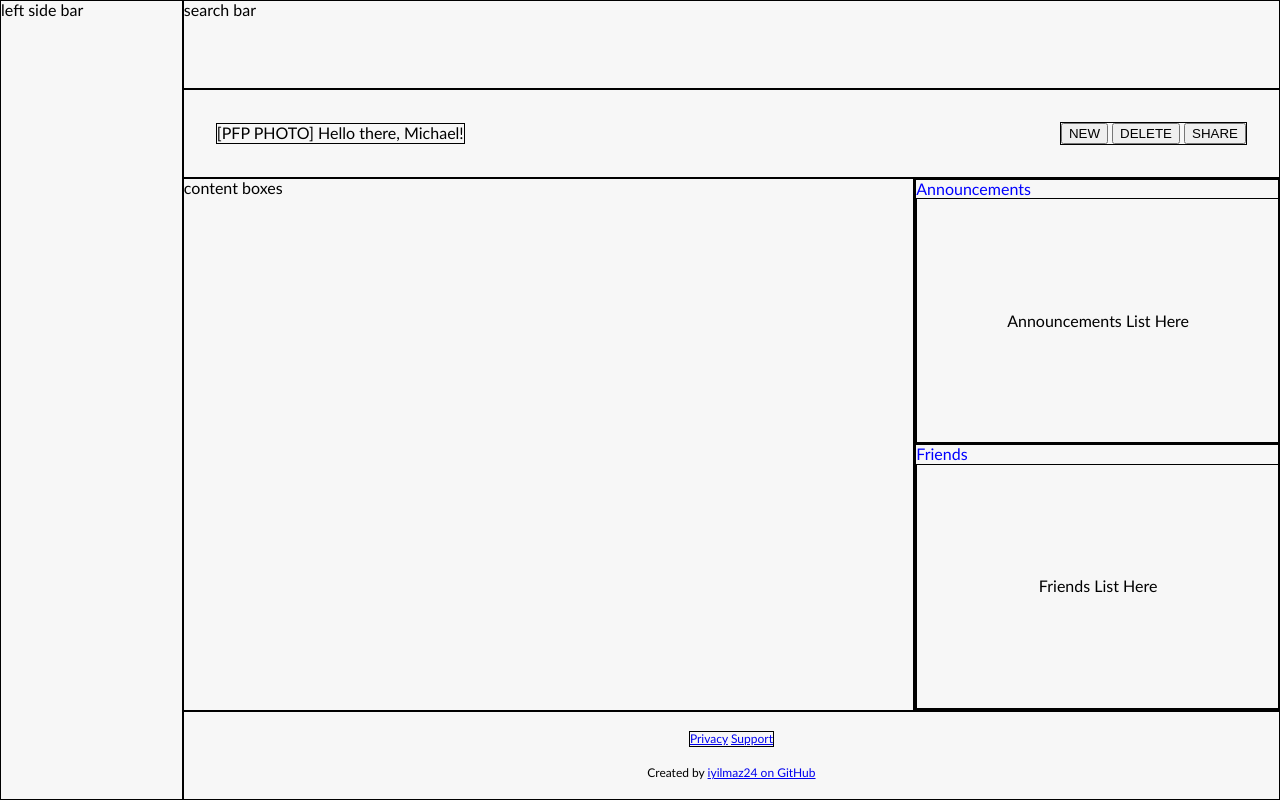
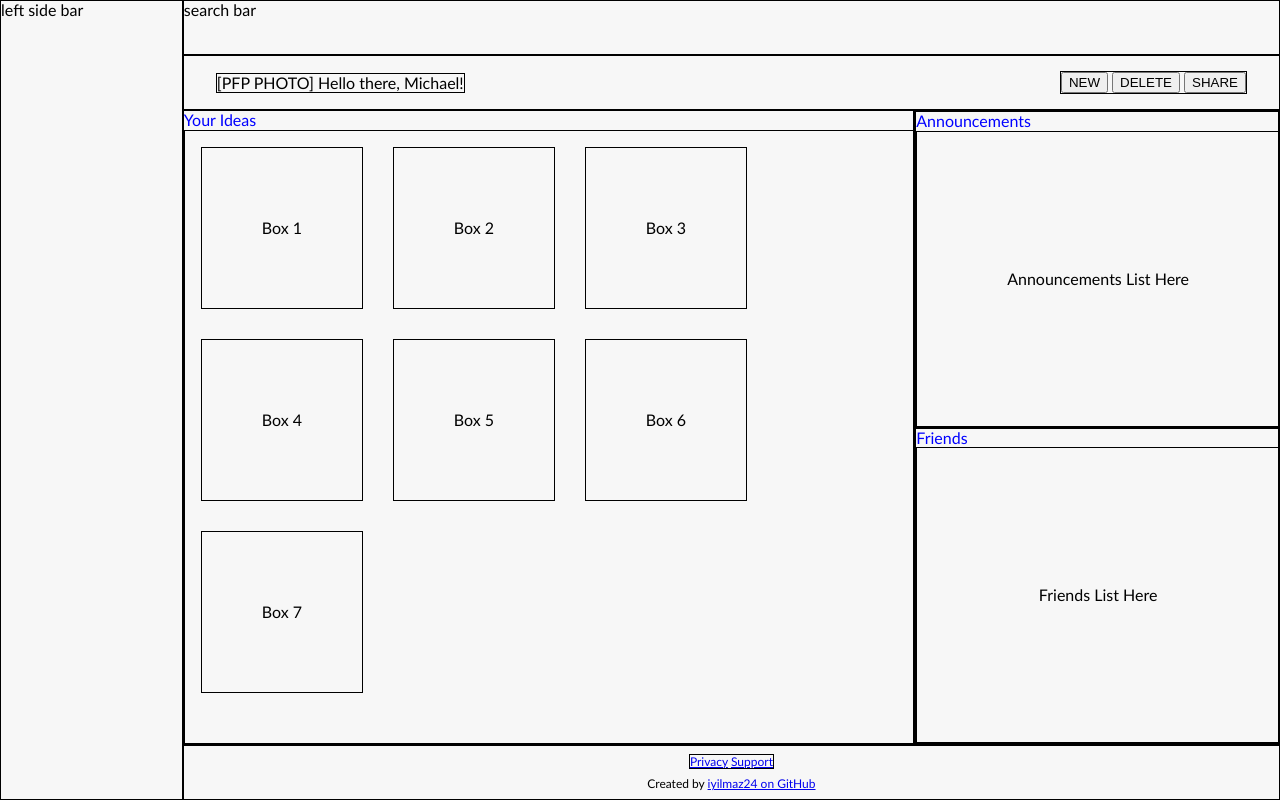
Before and after one commit to iyilmaz24/website-dashboard, a plain HTML site: page index.html in a window 1280 px wide. Drawn offline with Linux system fonts and the light colour scheme.

Commit message:
create skeleton for center content and children, add grid rules

```diff
--- a/index.html
+++ b/index.html
@@ -39,7 +39,18 @@
 
         <div id="center-content-cards">
 
-            content boxes
+            <span class="text-label">
+                Your Ideas
+            </span>
+            <div id="content-grid">
+                <div class="content-box" id="content-box1">Box 1</div>
+                <div class="content-box" id="content-box2">Box 2</div>
+                <div class="content-box" id="content-box3">Box 3</div>
+                <div class="content-box" id="content-box4">Box 4</div>
+                <div class="content-box" id="content-box5">Box 5</div>
+                <div class="content-box" id="content-box6">Box 6</div>
+                <div class="content-box" id="content-box7">Box 7</div>
+            </div>
 
         </div>
 
--- a/styles.css
+++ b/styles.css
@@ -55,6 +55,28 @@ div
 {
     grid-row: 3 / 4;
     grid-column: 2 / 3;
+    display: flex;
+    flex-direction: column;
+}
+
+#content-grid
+{
+    display: grid;
+    width: 100%;
+    height: 100%;
+    grid-template-columns: repeat(auto-fill, 10rem);
+    grid-template-rows: repeat(auto-fill, 10rem);
+    gap: 2rem;
+}
+
+.content-box
+{
+    display: flex;
+    justify-content: center;
+    align-items: center;
+    width: min(10rem);
+    height: min(10rem);
+    margin: 1rem;
 }
 
 #right-info-cards
```
